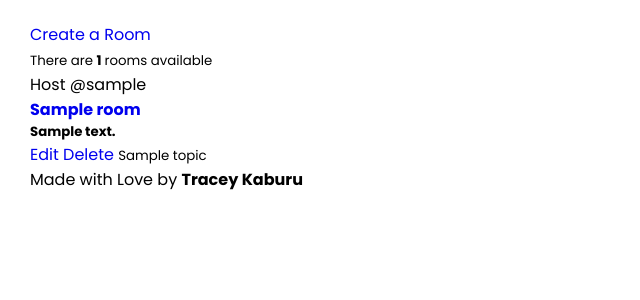
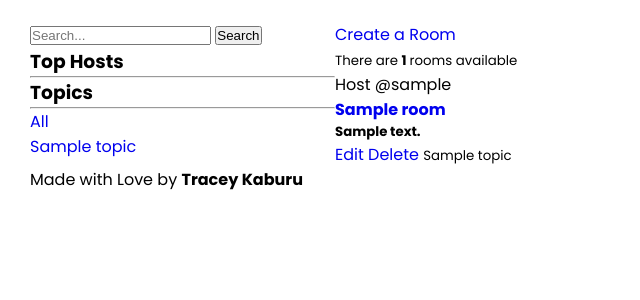
Before and after one commit to TKaburu/StudyHall, a Django app: template StudyHall/templates/StudyHall/home.html in a window 1280 px wide. Shown: the part 72-372 px from the top of the page, without its empty margins (0-640 px from the left). Run offline with Django 5.2, Linux system fonts and the light colour scheme; the template is opened without the code that fills it: most values are stand-ins (such as "Sample title", 1, 10 or a date in 2020).

Commit message:
Feat: Search bar and topics display on home page

```diff
--- a/StudyHall/templates/StudyHall/home.html
+++ b/StudyHall/templates/StudyHall/home.html
@@ -1,18 +1,48 @@
 {% extends 'StudyHall/index.html' %}
 
 {% block content %}
+<div class="home-view">
+    <div class="topics-host">
+        <!-- search bar -->
+        <form class="search-bar method="GET" action="{% url 'home' %}">
+            <input type="text" name="q" placeholder="Search...">
+            <button type="submit">Search</button>
+        </form>
+
+        <h3>Top Hosts</h3>
+        <hr>
+
+        <h3>Topics</h3>
+        <hr>
+        <a href="{% url 'home' %}"> All </a>
+        {% for topic in topics %}
             <div>
+                <a href="{% url 'home' %}?q={{topic.name}}"> {{topic.name}} </a>
+            </div>
+        {% endfor %}
+    </div>
+    <!-- Search bar -->
+    <!-- <div class="search-bar">
+        <form method="GET" action="{% url 'home' %}">
+            <input type="text" name="q" placeholder="Search...">
+            <button type="submit">Search</button>
+        </form>
+    </div> -->
+
+
+    <div class="room-container">
+
         <a href="{% url 'create-room' %}">Create a Room</a> <br>
         <small>There are <b> {{room_count}} </b> rooms available </small>
         {% for room in rooms %}
         <div>
-
             <span> Host @{{room.host.username}}</span>
             <h4> <a href="{% url 'room' room.title %}">{{room.title}}</a>  </h4>
             <h5> {{room.description}} </h5>
             <a href="{% url 'update-room' room_title=room.title %}">Edit</a>
             <a href="{% url 'delete-room' room_title=room.title %}">Delete</a>
             <small>{{ room.topic.name }}</small>
+
         {% empty %}
         <p>
             No rooms available
@@ -21,4 +51,5 @@
 
         {% endfor %}
     </div>
+</div>
 {% endblock %}
--- a/StudyHall_Project/settings.py
+++ b/StudyHall_Project/settings.py
@@ -37,6 +37,7 @@ ALLOWED_HOSTS = []
 INSTALLED_APPS = [
     'StudyHall.apps.StudyhallConfig',
     'accounts.apps.AccountsConfig',
+    'tasks.apps.TasksConfig',
 
     'django.contrib.admin',
     'django.contrib.auth',
--- a/StudyHall_Project/urls.py
+++ b/StudyHall_Project/urls.py
@@ -20,6 +20,7 @@ from django.urls import path, include
 urlpatterns = [
     path('', include('StudyHall.urls')),
     path('', include('accounts.urls')),
+    path('tasks/', include('tasks.urls')),
     path('admin/', admin.site.urls),
 
 ]
--- /dev/null
+++ b/accounts/templates/accounts/profile.html
@@ -0,0 +1,6 @@
+{% extends 'StudyHall/index.html' %}
+
+{% block content %}
+<h1>{{user.username}}</h1>
+
+{% endblock %}
```
Also changed, not shown: db.sqlite3. Lines whose indentation alone changed are shown as unchanged.
